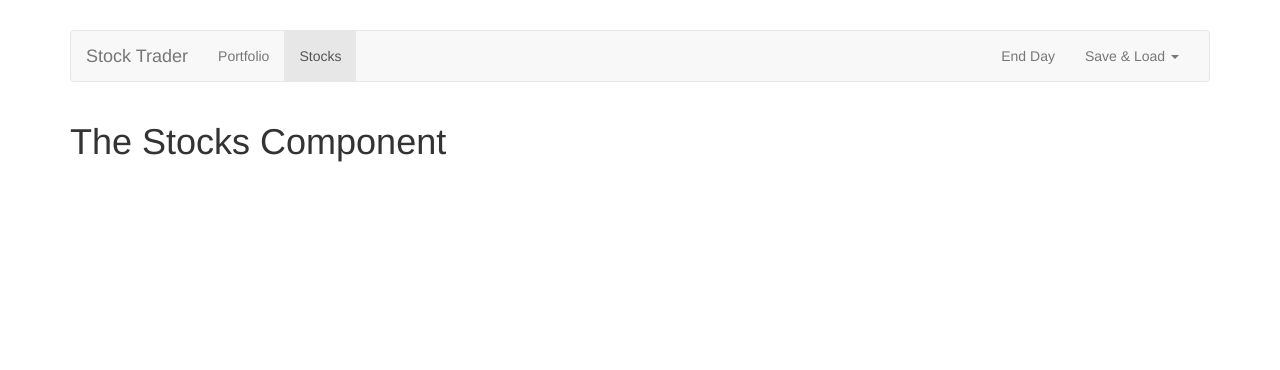
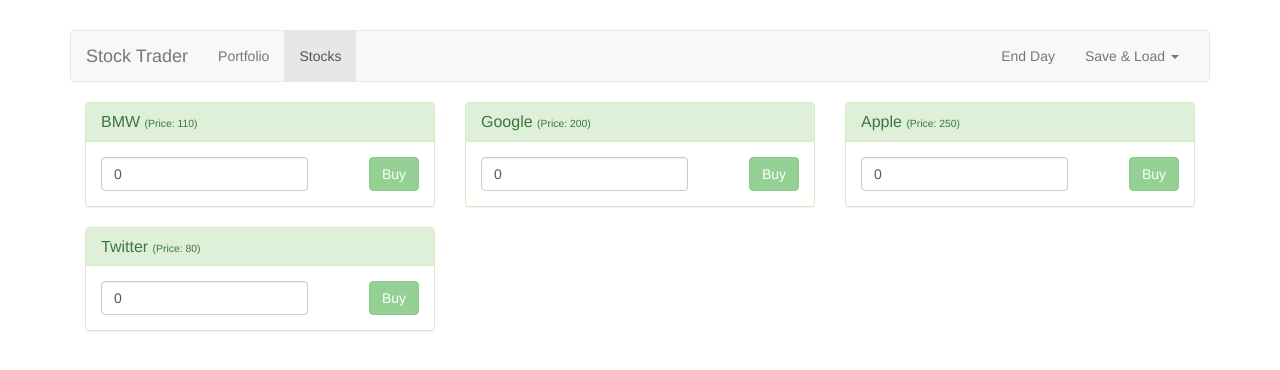
Before and after one commit to igorroncevic/vue-simple-stock-trading, a Vue app: page /stocks in a window 1280 px wide. Shown: the top 370 px of the page. Built offline with nearby package versions, Linux system fonts and the light colour scheme.

Commit message:
Preview of stocks panel

```diff
--- a/src/components/stocks/Stock.vue
+++ b/src/components/stocks/Stock.vue
@@ -1,15 +1,49 @@
 <template>
-  <div>
-     <h1>The Stock Component</h1>
+  <div class="col-sm-6 col-md-4">
+    <div class="panel panel-success">
+      <div class="panel-heading">
+        <h3 class="panel-title">
+          {{stock.name}}
+          <small>(Price: {{stock.price}})</small>
+        </h3>
+      </div>
+      <div class="panel-body">
+        <div class="pull-left">
+          <input class="form-control" type="number" placeholder="Quantity" v-model="quantity" />
+        </div>
+        <div class="pull-right">
+          <button class="btn btn-success"
+          @click="buyStock"
+          :disabled="quantity <= 0">Buy</button>
+        </div>
+      </div>
+    </div>
   </div>
 </template>
 
 <script>
 export default {
-
-}
+   props:[
+      'stock',
+   ],
+   data(){
+      return{
+         quantity: 0,
+      }
+   },
+   methods: {
+      buyStock(){
+         const order = {
+            stockId: this.stock.id,
+            stockPrice: this.stock.price,
+            quantity: this.quantity,
+         };
+         console.log(order)
+         this.quantity = 0
+      }
+   }
+};
 </script>
 
 <style>
-
 </style>
--- a/src/components/stocks/Stocks.vue
+++ b/src/components/stocks/Stocks.vue
@@ -1,15 +1,28 @@
 <template>
   <div>
-     <h1>The Stocks Component</h1>
+     <app-stock v-for="stock in stocks" :key="stock.id" :stock="stock"></app-stock>
   </div>
 </template>
 
 <script>
+import Stock from "./Stock.vue";
+
 export default {
-
-}
+  data() {
+    return {
+      stocks: [
+        { id: 1, name: "BMW", price: 110 },
+        { id: 2, name: "Google", price: 200 },
+        { id: 3, name: "Apple", price: 250 },
+        { id: 4, name: "Twitter", price: 80 }
+      ]
+    };
+  },
+  components: {
+    appStock: Stock
+  }
+};
 </script>
 
 <style>
-
 </style>
```
